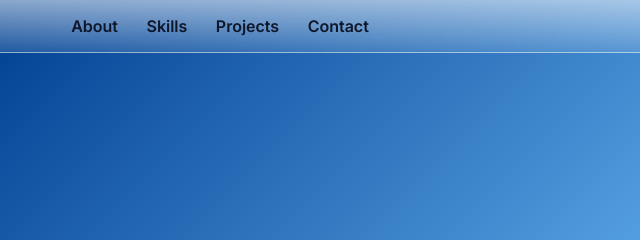
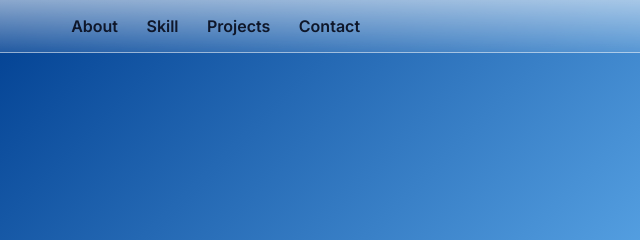
Before and after one commit to nobody0909/website-portfolio, a plain HTML site: page index.html in a window 1280 px wide. Shown: the top 240 px of the page, 0-640 px from the left. Drawn offline with Linux system fonts and the light colour scheme.

```diff
--- a/index.html
+++ b/index.html
@@ -13,7 +13,7 @@
   <header class="navbar" role="banner">
     <nav role="navigation" aria-label="Main navigation">
       <a href="#about">About</a>
-      <a href="#skills">Skills</a>
+      <a href="#skills">Skill</a>
       <a href="#projects">Projects</a>
       <a href="#contact">Contact</a>
     </nav>
```
